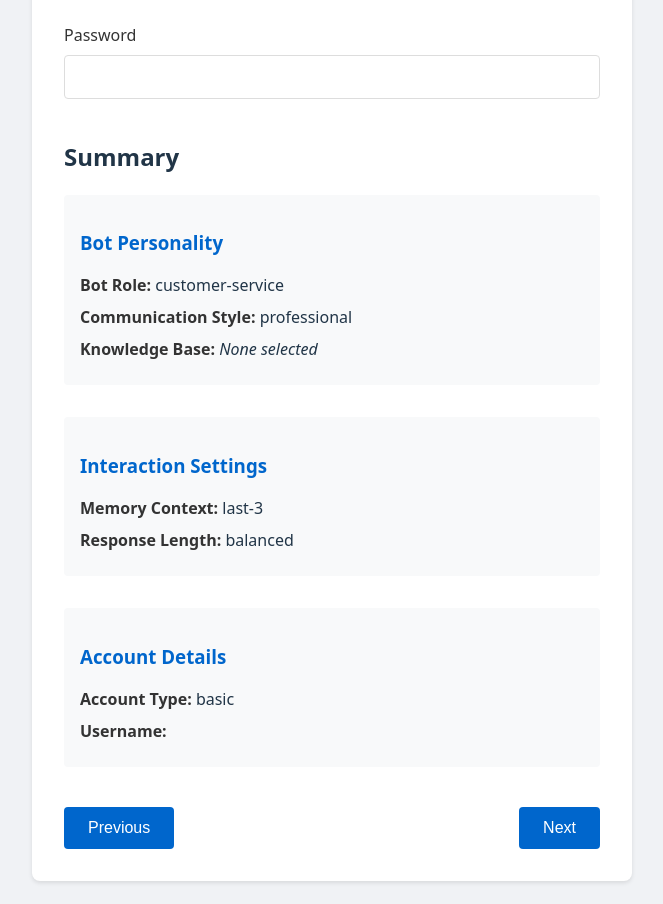
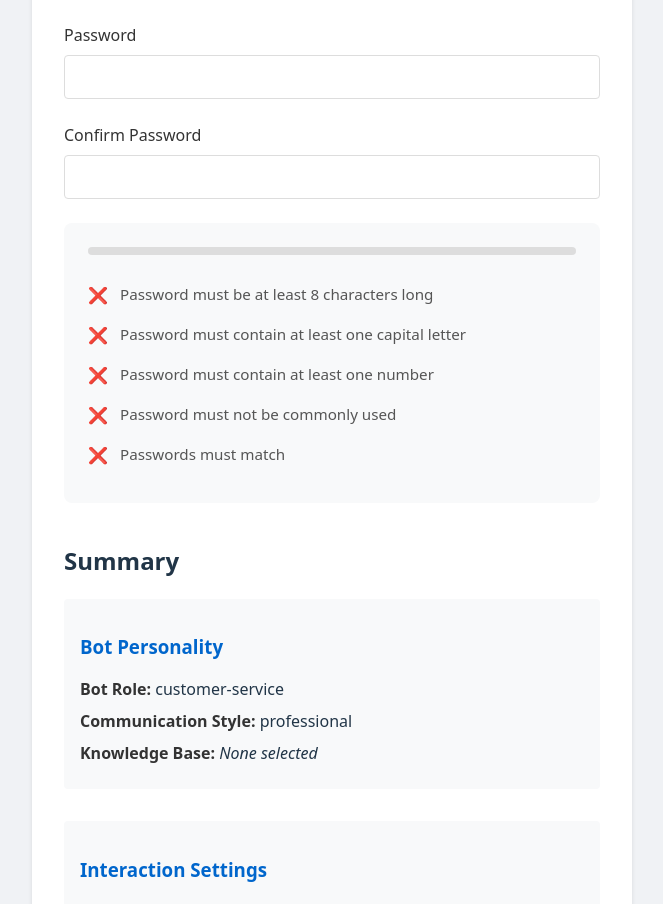
Before and after one commit to webguyian/react-ts-challenge, a React (Vite) app: page / in a window 1280 px wide. Shown: the part 1065-1969 px from the top of the page, without its empty margins (308-971 px from the left). Built offline with nearby package versions, Linux system fonts and the light colour scheme.

Commit message:
Add PasswordRules component

```diff
--- a/src/components/Drawer/Drawer.tsx
+++ b/src/components/Drawer/Drawer.tsx
@@ -149,7 +149,7 @@ const Drawer = () => {
                     <input type="checkbox" id="step-2a" />
                     <label htmlFor="step-2a">
                       Implement <code>nextStep</code> to advance to next step if
-                      fields are valid
+                      fields are valid (hint: use <code>validateStep</code>)
                     </label>
                   </li>
                   <li>
--- a/src/components/Form.tsx
+++ b/src/components/Form.tsx
@@ -12,18 +12,32 @@ const Form = () => {
     knowledgeBase: [],
     memoryContext: 'last-3',
     responseLength: 'balanced',
+    accountType: 'basic',
     username: '',
     password: '',
-    accountType: 'basic',
+    confirmPassword: '',
   });
 
   const updateFormData = (data: Partial<FormData>) => {
     setFormData((prev) => ({ ...prev, ...data }));
   };
 
+  const validateStep = (step: number): boolean => {
+    switch (step) {
+      case 1:
+        return formData.knowledgeBase.length > 0;
+      case 2:
+        return true;
+      case 3:
+        return formData.strongPassword === true;
+      default:
+        return false;
+    }
+  };
+
   /*
    * TODO - Implement nextStep and prevStep functions:
-   * 1. nextStep should advance to the next step, if all fields are valid
+   * 1. nextStep should advance to the next step, if all fields are valid (hint: use validateStep)
    * 2. prevStep should go back to the previous step, if not on the first step
    */
   const nextStep = () => {};
--- /dev/null
+++ b/src/components/PasswordRules/PasswordRules.css
@@ -0,0 +1,42 @@
+.password-rules {
+  width: 100%;
+  margin: 1.5rem 0 0;
+  background-color: #f8f9fa;
+  padding: 1.5rem;
+  border-radius: 8px;
+}
+
+.progress-meter {
+  height: 8px;
+  background-color: #ddd;
+  border-radius: 4px;
+  margin-bottom: 1.5rem;
+  overflow: hidden;
+}
+
+.progress-meter-fill {
+  height: 100%;
+  border-radius: 4px;
+  transition: all 0.3s ease;
+}
+
+.validation-rules {
+  list-style: none;
+  padding: 0;
+  margin: 0;
+}
+
+.validation-rules li {
+  margin: 0.5rem 0;
+  padding: 0.25rem 0;
+  display: flex;
+  align-items: center;
+  gap: 0.5rem;
+  font-size: 0.95rem;
+  color: #555;
+}
+
+.validation-rules li span {
+  font-size: 1rem;
+  min-width: 1.5rem;
+}
--- /dev/null
+++ b/src/components/PasswordRules/PasswordRules.tsx
@@ -0,0 +1,109 @@
+import { useEffect } from 'react';
+import './PasswordRules.css';
+import commonPasswords from './common.txt?raw';
+
+interface ValidationRule {
+  id: string;
+  description: string;
+  validate: (password: string, confirmPassword?: string) => boolean;
+}
+
+export interface PasswordRulesProps {
+  password: string;
+  confirmPassword: string;
+  onProgressUpdate: (progress: number) => void;
+}
+
+const PasswordRules = ({
+  password,
+  confirmPassword,
+  onProgressUpdate,
+}: PasswordRulesProps) => {
+  const rules: ValidationRule[] = [
+    {
+      id: 'length',
+      description: 'Password must be at least 8 characters long',
+      validate: (password: string) => {
+        // TODO: Implement this validation
+        return false;
+      },
+    },
+    {
+      id: 'capital',
+      description: 'Password must contain at least one capital letter',
+      validate: (password: string) => {
+        // TODO: Implement this validation
+        return false;
+      },
+    },
+    {
+      id: 'number',
+      description: 'Password must contain at least one number',
+      validate: (password: string) => {
+        // TODO: Implement this validation
+        return false;
+      },
+    },
+    {
+      id: 'common',
+      description: 'Password must not be commonly used',
+      validate: (password: string) => {
+        // TODO: Implement this validation
+        // Use the `commonPasswords` import above
+        return false;
+      },
+    },
+    {
+      id: 'match',
+      description: 'Passwords must match',
+      validate: (password: string, confirmPassword?: string) => {
+        // TODO: Implement this validation
+        return false;
+      },
+    },
+  ];
+
+  const calculateProgress = (
+    password: string,
+    confirmPassword: string
+  ): number => {
+    if (!password) return 0;
+
+    const passedRules = rules.filter((rule) =>
+      rule.validate(password, confirmPassword)
+    );
+    return (passedRules.length / rules.length) * 100;
+  };
+
+  const progress = calculateProgress(password, confirmPassword);
+
+  useEffect(() => {
+    onProgressUpdate(progress);
+  }, [progress]);
+
+  return (
+    <div className="password-rules">
+      <div className="progress-meter">
+        <div
+          className="progress-meter-fill"
+          style={{
+            width: `${progress}%`,
+            backgroundColor: `hsl(${progress}, 70%, 45%)`,
+          }}
+        />
+      </div>
+      <ul className="validation-rules">
+        {rules.map((rule) => (
+          <li key={rule.id}>
+            <span>
+              {rule.validate(password, confirmPassword) ? '✅' : '❌'}
+            </span>
+            {rule.description}
+          </li>
+        ))}
+      </ul>
+    </div>
+  );
+};
+
+export default PasswordRules;
--- a/src/components/Step3.tsx
+++ b/src/components/Step3.tsx
@@ -1,4 +1,6 @@
+import { useCallback } from 'react';
 import type { FormData } from '../types/form';
+import PasswordRules from './PasswordRules/PasswordRules';
 
 interface Step3Props {
   formData: FormData;
@@ -6,6 +8,13 @@ interface Step3Props {
 }
 
 const Step3 = ({ formData, updateFormData }: Step3Props) => {
+  const handleProgressUpdate = useCallback(
+    (progress: number) => {
+      updateFormData({ strongPassword: progress === 100 });
+    },
+    [updateFormData]
+  );
+
   return (
     <div className="form-content">
       <h2>Account Creation</h2>
@@ -46,9 +55,25 @@ const Step3 = ({ formData, updateFormData }: Step3Props) => {
           value={formData.password}
           onChange={(e) => updateFormData({ password: e.target.value })}
           required
-          minLength={8}
         />
       </div>
+
+      <div className="form-group">
+        <label htmlFor="confirmPassword">Confirm Password</label>
+        <input
+          type="password"
+          id="confirmPassword"
+          value={formData.confirmPassword}
+          onChange={(e) => updateFormData({ confirmPassword: e.target.value })}
+          required
+        />
+      </div>
+
+      <PasswordRules
+        password={formData.password}
+        confirmPassword={formData.confirmPassword}
+        onProgressUpdate={handleProgressUpdate}
+      />
     </div>
   );
 };
--- a/src/types/form.ts
+++ b/src/types/form.ts
@@ -13,9 +13,11 @@ export interface FormData {
   responseLength: 'concise' | 'balanced' | 'detailed';
 
   // Step 3
+  accountType: 'basic' | 'premium' | 'enterprise';
   username: string;
   password: string;
-  accountType: 'basic' | 'premium' | 'enterprise';
+  confirmPassword: string;
+  strongPassword?: boolean;
 }
 
 export const knowledgeBaseOptions = {
```
Also changed, not shown: src/components/PasswordRules/common.txt (added).
